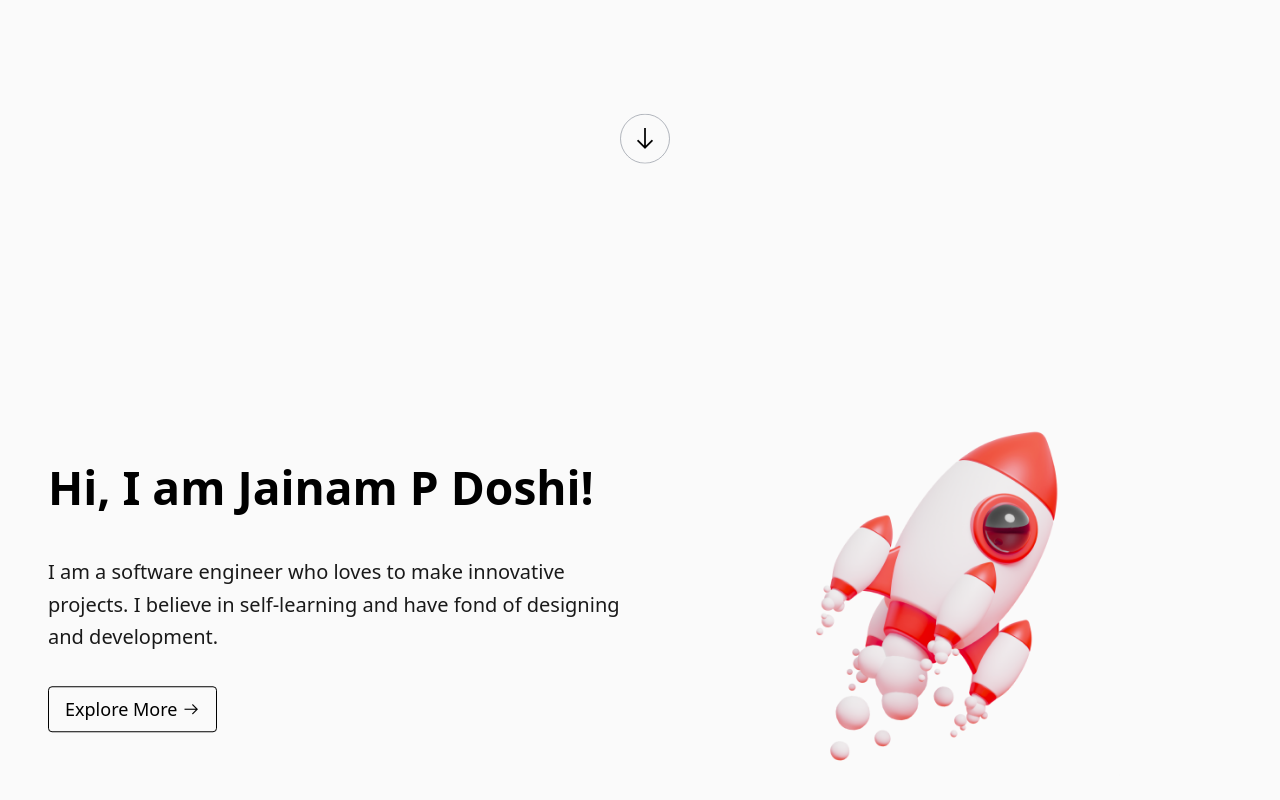
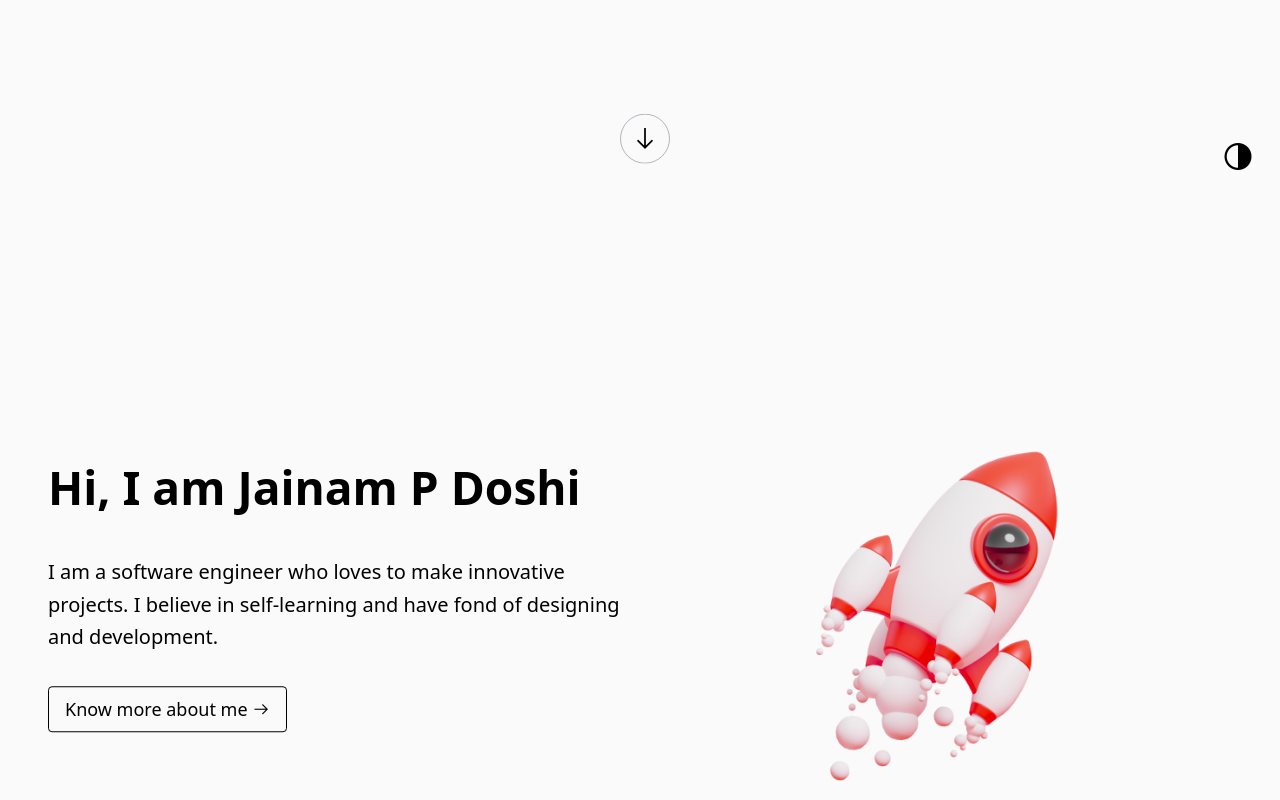
Before and after one commit to jpdoshi/jpdoshi, a React (Vite) app: page / in a window 1280 px wide. Shown: the part 600-1400 px from the top of the page. Built offline with nearby package versions, Linux system fonts and the light colour scheme; a web font is replaced by a local one.

Commit message:
theme toggle

```diff
--- a/src/App.jsx
+++ b/src/App.jsx
@@ -2,9 +2,11 @@ import React from "react";
 
 import Page from "./components/Page";
 import Navbar from "./components/Navbar";
+import Button from "./components/Button";
 
 import { useLenis } from "@studio-freight/react-lenis";
 import { motion } from "framer-motion";
+import ThemeButton from "./components/ThemeButton";
 
 const App = () => {
   const lenis = useLenis();
@@ -12,6 +14,7 @@ const App = () => {
   return (
     <main className="overflow-x-hidden">
       <Navbar />
+      <ThemeButton />
       <Page centerContent>
         <img
           src="/pfp.png"
@@ -37,42 +40,42 @@ const App = () => {
       />
       <Page id="intro">
         <div className="flex h-full flex-col-reverse md:flex-row md:px-6">
-          <div className="w-full md:h-[100vh] md:relative">
+          <motion.div
+            className="w-full md:h-[100vh] md:relative"
+            initial={{ x: -64 }}
+            whileInView={{ x: 0 }}
+            viewport={{ amount: 0.75, once: true }}
+          >
             <div className="w-full md:absolute md:top-[50%] md:left-[50%] md:translate-x-[-50%] md:translate-y-[-50%]">
               <h1 className="text-4xl md:text-[3.6vw] font-[900] mb-8 md:mb-12 mt-8 md:mt-0">
-                Hi, I am Jainam P Doshi!
+                Hi, I am Jainam P Doshi
               </h1>
-              <p className="text-lg md:text-xl md:leading-relaxed mb-8 opacity-[90%]">
+              <p className="text-lg md:text-xl md:leading-relaxed mb-8">
                 I am a software engineer who loves to make innovative projects.
                 I believe in self-learning and have fond of designing and
                 development.
               </p>
-              <motion.button
-                whileHover={{
-                  scale: 1.15,
-                  backgroundColor: "var(--text-color)",
-                  color: "var(--bg-color)",
-                }}
-                whileTap={{ scale: 0.9 }}
-                transition={{
-                  type: "spring",
-                }}
-                className="btn cursor-none text-lg px-4 py-2 block w-full md:w-auto rounded border border-[var(--text-color)]"
+              <Button
                 onClick={() => {
                   lenis.scrollTo("#about");
                 }}
               >
-                Explore More <i className="las la-arrow-right"></i>
-              </motion.button>
+                Know more about me <i className="las la-arrow-right"></i>
+              </Button>
             </div>
-          </div>
-          <div className="w-full md:h-[100vh] md:relative">
+          </motion.div>
+          <motion.div
+            className="w-full md:h-[100vh] md:relative"
+            initial={{ x: 64 }}
+            whileInView={{ x: 0 }}
+            viewport={{ amount: 0.75, once: true }}
+          >
             <div className="mt-16 md:mt-0 w-full md:w-3/4 max-w-[1024px] md:absolute md:top-[50%] md:left-[50%] md:translate-x-[-50%] md:translate-y-[-50%]">
               <motion.img
                 initial={{ y: -10 }}
                 animate={{ y: [-10, 10, -10] }} // Moves up and down
                 transition={{
-                  duration: 3, // Time for one cycle
+                  duration: 4, // Time for one cycle
                   repeat: Infinity, // Infinite loop
                   repeatType: "loop", // Loops the animation
                   ease: "easeInOut", // Smooth easing for a bouncing effect
@@ -82,7 +85,7 @@ const App = () => {
                 className="w-full"
               />
             </div>
-          </div>
+          </motion.div>
         </div>
       </Page>
       <Page id="about">
--- /dev/null
+++ b/src/components/Button.jsx
@@ -0,0 +1,29 @@
+import React from "react";
+
+import { motion } from "framer-motion";
+
+const Button = ({ onClick, children }) => {
+  return (
+    <motion.button
+      initial={{
+        backgroundColor: "var(--bg-color)",
+        color: "var(--text-color)",
+      }}
+      whileHover={{
+        scale: 1.15,
+        backgroundColor: "var(--text-color)",
+        color: "var(--bg-color)",
+      }}
+      whileTap={{ scale: 0.9 }}
+      transition={{
+        type: "spring",
+      }}
+      className="btn cursor-none text-lg px-4 py-2 block w-full md:w-auto rounded border border-[var(--text-color)]"
+      onClick={onClick}
+    >
+      {children}
+    </motion.button>
+  );
+};
+
+export default Button;
--- a/src/components/Navbar.jsx
+++ b/src/components/Navbar.jsx
@@ -1,18 +1,21 @@
-import React, { useEffect, useRef } from "react";
+import React, { useEffect, useState } from "react";
 
 import { useLenis } from "@studio-freight/react-lenis";
 import { motion } from "framer-motion";
 
 const Navbar = () => {
-  const navbarRef = useRef();
+  // const navbarRef = useRef();
+  const [onCoverPage, setOnCoverPage] = useState(true);
   const lenis = useLenis();
 
   useEffect(() => {
     const scrollHandler = () => {
       if (window.scrollY > window.innerHeight - 64) {
-        navbarRef.current.style.top = "0";
+        // navbarRef.current.style.top = "0";
+        setOnCoverPage(false);
       } else {
-        navbarRef.current.style.top = "-100%";
+        // navbarRef.current.style.top = "-100%";
+        setOnCoverPage(true);
       }
     };
 
@@ -44,73 +47,56 @@ const Navbar = () => {
   }, [lenis]);
 
   return (
-    <nav
-      ref={navbarRef}
-      className="fixed z-50 w-full top-[-100%] px-4 md:px-6 flex h-[64px] duration-[800ms] overflow-auto mix-blend-exclusion"
+    <motion.nav
+      initial={{ top: "-100%" }}
+      animate={{ top: onCoverPage ? "-100%" : "0" }}
+      className="fixed z-50 w-full px-4 md:px-6 flex h-[64px] overflow-auto mix-blend-exclusion antialiased"
     >
       <motion.a
-        whileHover={{ y: -2 }}
+        whileHover={{ y: -4 }}
         href="/"
-        className="font-bold cursor-none nav-title my-auto text-[18px]"
+        className="font-bold cursor-none nav-title my-auto text-xl"
       >
         jpdoshi.
       </motion.a>
       <ul className="ml-2.5 md:ml-auto flex my-auto">
         <li>
-          <a
-            href="#intro"
-            className="link mx-2 md:mx-3 cursor-none text-[17px]"
-          >
+          <a href="#intro" className="link mx-2 md:mx-3">
             intro
           </a>
         </li>
         <li>
-          <a
-            href="#about"
-            className="link mx-2 md:mx-3 cursor-none text-[17px]"
-          >
+          <a href="#about" className="link mx-2 md:mx-3">
             about
           </a>
         </li>
         <li>
-          <a
-            href="#skills"
-            className="link mx-2 md:mx-3 cursor-none text-[17px]"
-          >
+          <a href="#skills" className="link mx-2 md:mx-3">
             skills
           </a>
         </li>
         <li>
-          <a
-            href="#portfolio"
-            className="link mx-2 md:mx-3 cursor-none text-[17px]"
-          >
+          <a href="#portfolio" className="link mx-2 md:mx-3">
             portfolio
           </a>
         </li>
         <li>
-          <a
-            href="#projects"
-            className="link mx-2 md:mx-3 cursor-none text-[17px]"
-          >
+          <a href="#projects" className="link mx-2 md:mx-3">
             projects
           </a>
         </li>
         <li>
-          <a href="#blog" className="link mx-2 md:mx-3 cursor-none text-[17px]">
+          <a href="#blog" className="link mx-2 md:mx-3">
             blog
           </a>
         </li>
         <li>
-          <a
-            href="#social"
-            className="link mx-2 md:mx-3 cursor-none text-[17px]"
-          >
+          <a href="#social" className="link mx-2 md:mx-3">
             social
           </a>
         </li>
       </ul>
-    </nav>
+    </motion.nav>
   );
 };
 
--- /dev/null
+++ b/src/components/ThemeButton.jsx
@@ -0,0 +1,48 @@
+import React, { useEffect, useState } from "react";
+
+import { motion } from "framer-motion";
+
+const ThemeButton = () => {
+  const [theme, setTheme] = useState("light");
+
+  useEffect(() => {
+    if (window.matchMedia("(prefers-color-scheme: dark)").matches) {
+      toggleTheme();
+    }
+  }, []);
+
+  const toggleTheme = () => {
+    if (theme === "light") {
+      document.documentElement.style.setProperty("--bg-color", "#000");
+      document.documentElement.style.setProperty("--text-color", "#fafafa");
+
+      setTheme("dark");
+    }
+
+    if (theme === "dark") {
+      document.documentElement.style.setProperty("--bg-color", "#fafafa");
+      document.documentElement.style.setProperty("--text-color", "#000");
+
+      setTheme("light");
+    }
+  };
+
+  return (
+    <motion.button
+      whileHover={{
+        scale: 1.25,
+      }}
+      whileTap={{
+        scale: 0.9,
+      }}
+      className="btn fixed bottom-0 right-0 m-6 z-50"
+      onClick={() => {
+        toggleTheme();
+      }}
+    >
+      <i className="las la-adjust text-3xl md:text-4xl" />
+    </motion.button>
+  );
+};
+
+export default ThemeButton;
--- a/src/index.css
+++ b/src/index.css
@@ -19,6 +19,7 @@ body {
   color: var(--text-color);
   width: 100%;
   overflow-x: hidden;
+  transition: 300ms ease;
 }
 
 *::selection {
@@ -43,36 +44,27 @@ body::-webkit-scrollbar-thumb {
 }
 
 nav {
-  color: var(--bg-color);
+  color: #fafafa;
+}
+
+a,
+.btn {
+  cursor: none;
 }
 
 .link {
   display: block;
+  font-size: 17px;
 }
 
 .link:after {
   display: block;
   content: "";
-  border-bottom: solid 2px var(--bg-color);
+  border-bottom: solid 2px #fafafa;
   transform: scaleX(0);
-  transition: transform 250ms ease-in-out;
+  transition: transform 300ms ease-in-out;
 }
 
 .link:hover:after {
   transform: scaleX(1);
 }
-
-@media (prefers-color-scheme: dark) {
-  :root {
-    --bg-color: #000;
-    --text-color: #fafafa;
-  }
-
-  nav {
-    color: var(--text-color);
-  }
-
-  .link:after {
-    border-bottom: solid 2px var(--text-color);
-  }
-}
```
